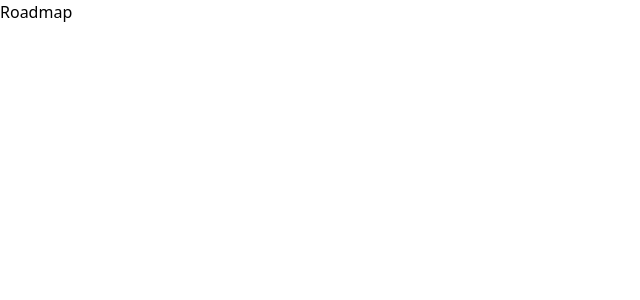
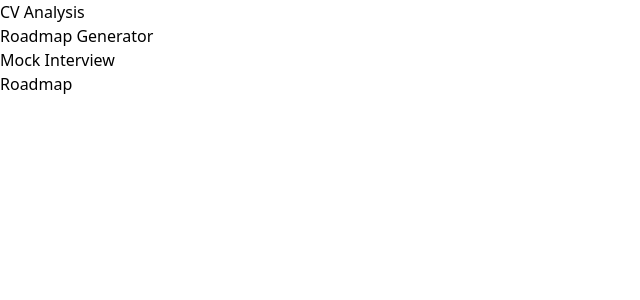
Before and after one commit to minhphan-rmit/aceresume, a React (Vite) app in the folder frontend/: page /roadmap in a window 1280 px wide. Shown: the top 300 px of the page, without its empty margins (0-640 px from the left). Built offline with nearby package versions, Linux system fonts and the light colour scheme.

Commit message:
update routing for feature bar

```diff
--- a/frontend/src/_root/components/FeatureBar/FeatureBar.tsx
+++ b/frontend/src/_root/components/FeatureBar/FeatureBar.tsx
@@ -1,5 +1,5 @@
 import React, { useState } from 'react';
-import { useNavigate } from 'react-router-dom';
+import { useNavigate , useLocation} from 'react-router-dom';
 
 // Define the type for the navigation item
 type NavItemProps = {
@@ -24,15 +24,18 @@ const NavItem: React.FC<NavItemProps> = ({ label, index, isActive, onClick }) =>
 // Main navigation bar component
 const FeatureBar: React.FC = () => {
     const navigate = useNavigate();
-    const [activeIndex, setActiveIndex] = useState<number | null>(null);
+    const location = useLocation();
+
 
     const navItems = [
         { name: 'CV Analysis', path: '/cv-analysis' },
         { name: 'Roadmap Generator', path: '/roadmap' },
         { name: 'Mock Interview', path: '/mock-interview' }
     ];
+    const activeIndex = navItems.findIndex(item => location.pathname === item.path);
+
     const handleItemClick = (index: number) => {
-        setActiveIndex(index);
+
         navigate(navItems[index].path);
     };
 
--- a/frontend/src/_root/pages/roadmap/Roadmap.tsx
+++ b/frontend/src/_root/pages/roadmap/Roadmap.tsx
@@ -1,5 +1,9 @@
+import FeatureBar from '../../components/FeatureBar/FeatureBar';
+
+
 const Roadmap = () => {
     return (<>
+        <FeatureBar />
     <h1>Roadmap</h1>
     </>)
 }
```
